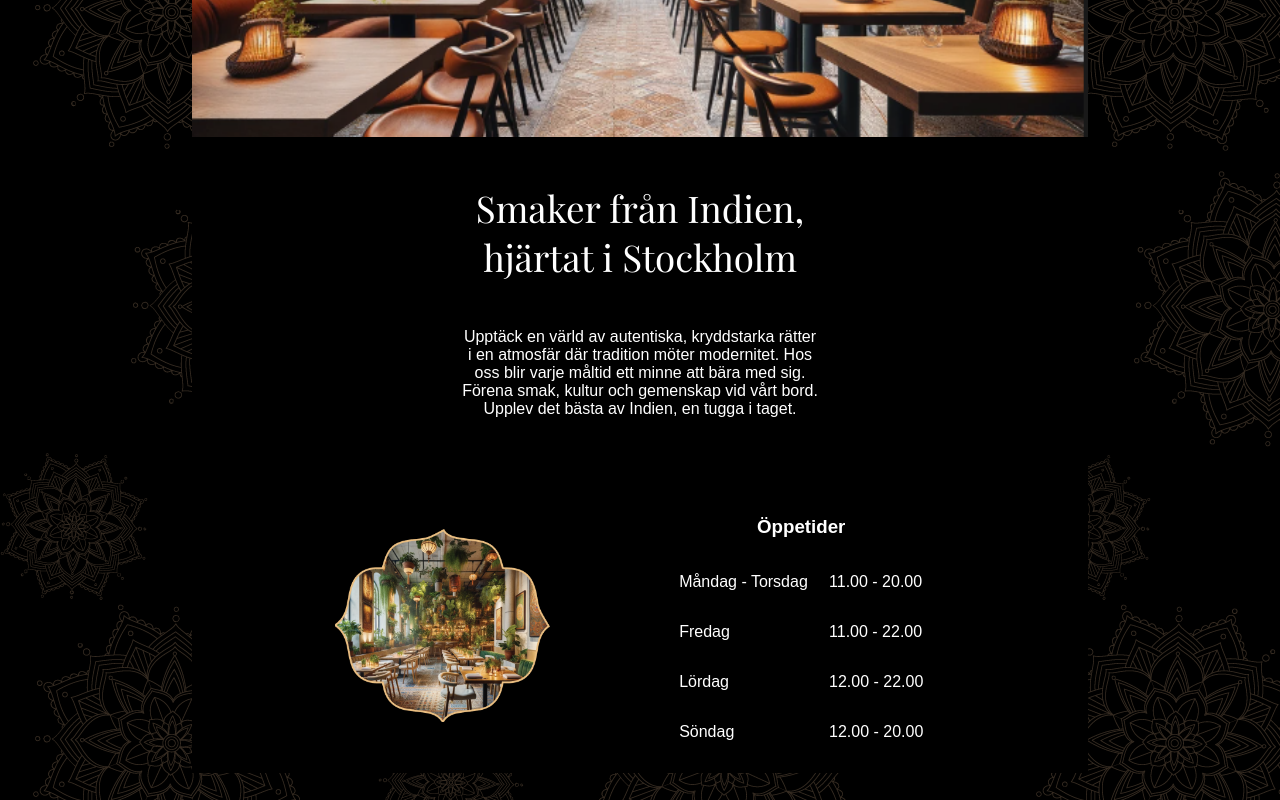
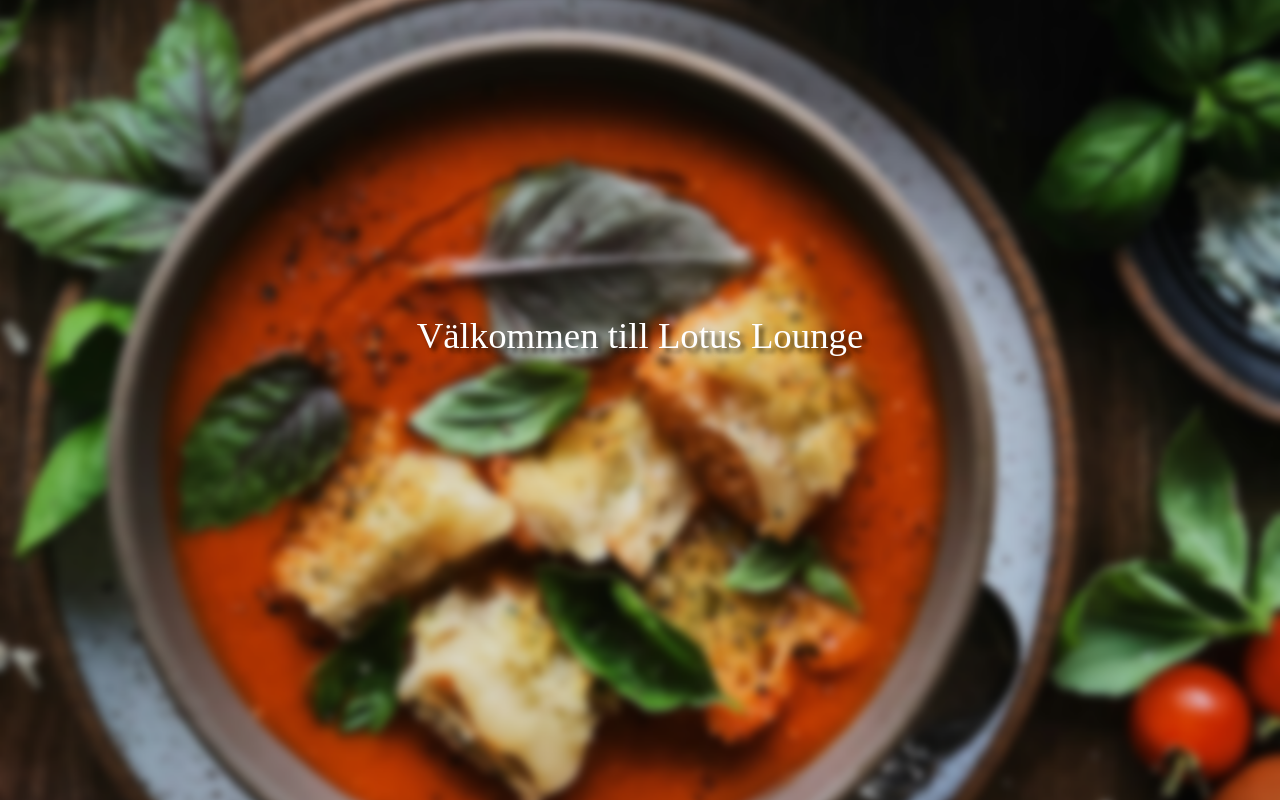
Before and after one commit to Medieinstitutet/the-restaurant-team8, a React (Vite) app: page / in a window 1280 px wide. Shown: the part 560-1360 px from the top of the page. Built offline with nearby package versions, Linux system fonts and the light colour scheme; a web font is replaced by a local one.

Commit message:
Revert "Merge branch 'styling-responsive'"
This reverts commit 8393e0f742c7b62f064cb3270e901c33d8daaa47, reversing
changes made to 198b948c33c6e0fad4be9d03da982404d4527cd2.

```diff
--- a/src/components/header/Header.scss
+++ b/src/components/header/Header.scss
@@ -1,39 +1,18 @@
-header {
-  width: 100%;
+header{
+
+    width: 100vw;
     display: flex;
     justify-content: center;
     align-items: center;
     text-align: center;
-  max-height: 500px;
-  overflow: hidden;
 }
 
-.headerImgContainer {
-  width: 100%;
-  height: 100%;
-}
-.headerImgContainer img {
+header img{
     object-fit: cover;
     width: 100%;
-  height: 100%;
 }
 
-h1 {
+h1{
     position: absolute;
     padding: 1rem;
 }
-
-@media screen and (min-width: 769px) {
-  header {
-    background-position: center;
-    background-size: cover;
-    background-image: url(../../images/booking_headerimage.png);
-    min-height: 600px;
-  }
-
-
-  .headerImgContainer {
-    display: none;
-    height: 100%;
-  }
-}
--- a/src/components/header/Header.tsx
+++ b/src/components/header/Header.tsx
@@ -1,19 +1,16 @@
 import './Header.scss'
 
 interface IHeaderProps {
-  title: string;
-  imageUrl: string;
+    title: string,
+    imageUrl: string
 }
 
-export const Header = ({ title, imageUrl }: IHeaderProps) => {
-  return (
-    <>
-      <header>
+export const Header = ({title, imageUrl}: IHeaderProps) => {
+
+    return <>
+    <header>
         <h1>{title}</h1>
-        <div className="headerImgContainer">
-          <img src={imageUrl} alt="header-bakgrund" />
-        </div>
-      </header>
+        <img src={imageUrl} alt="header-bakgrund" />
+    </header>
     </>
-  );
-};
+}
--- a/src/components/menu/FoodMenu.tsx
+++ b/src/components/menu/FoodMenu.tsx
@@ -1,6 +1,6 @@
 import menuJson from "../menu/menu.json";
 import { IMenuData } from "../../models/IMenuData";
-import { MenuCategory } from "../menuCategory/menuCategory";
+import { MenuCategory } from "../menuCategory/MenuCategory";
 
 const menuData: IMenuData = menuJson;
 
--- a/src/components/menuCategory/menuCategory.tsx
+++ b/src/components/menuCategory/menuCategory.tsx
@@ -1,5 +1,5 @@
 import { MenuItem } from "../menuItem/MenuItem";
-import "./menuCategory.scss";
+import "./MenuCategory.scss";
 import { IMenuCategory } from "../../models/IMenuCategory";
 
 export const MenuCategory = ({ title, items, images }: IMenuCategory) => {
--- a/src/components/openingHours/OpeningHours.scss
+++ /dev/null
@@ -1,13 +0,0 @@
-#openingHours{
-    width: 90%;
-    text-align: left;
-    margin: auto;
-}
-
-@media screen and (min-width: 769px){
-
-        #openingHours{
-width: 40%;
-        }
-
-}
--- a/src/components/openingHours/OpeningHours.tsx
+++ /dev/null
@@ -1,24 +0,0 @@
-import './OpeningHours.scss'
-
-export const OpeningHours = () => {
-
-    return (
-        <div id="openingHours" className='col'>
-            <h3 style={{textAlign:"center"}}>Öppetider</h3>
-            <div className="row">
-                <div className="col">
-                    <p>Måndag - Torsdag</p>
-                    <p>Fredag</p>
-                    <p>Lördag</p>
-                    <p>Söndag</p>
-                </div>
-                <div className="col">
-                    <p>11.00 - 20.00</p>
-                    <p>11.00 - 22.00</p>
-                    <p>12.00 - 22.00</p>
-                    <p>12.00 - 20.00</p>
-                </div>
-            </div>
-        </div>
-    )
-}
--- a/src/components/textSection/TextSection.scss
+++ /dev/null
@@ -1,19 +0,0 @@
-.textSection{
-    display: flex;
-    flex-direction: column;
-    width: 80%;
-    text-align: center;
-    margin: auto;
-    margin-bottom: 2rem;
-    padding: 1rem;
-}
-
-@media screen and (min-width:769px){
-    .textSection{
-        width: 40%;
-    }
-    .textSection h2{
-       font-size: 2.3em;
-       width: 100%;
-    }
-}
--- a/src/components/textSection/TextSection.tsx
+++ b/src/components/textSection/TextSection.tsx
@@ -1,5 +1,3 @@
-import './TextSection.scss'
-
 interface ITextSectionProps{
     headline: string,
     text: string
@@ -8,7 +6,7 @@ interface ITextSectionProps{
 
 export const TextSection = ({headline, text}: ITextSectionProps) => {
   return (
-    <div className="textSection">
+    <div style={{width: "80vw", textAlign: "center", margin: "auto"}}>
       <h2>{headline}</h2>
       <p>
         {text}
--- a/src/index.css
+++ b/src/index.css
@@ -21,10 +21,6 @@ a:hover {
   color: #535bf2;
 }
 
-main{
-  width: 100%;
-}
-
 body {
   color: white;
   background-color: black;
@@ -40,10 +36,9 @@ body {
 }
 
 h1 {
-  max-width: 70%;
   font-family: "Inknut Antiqua", serif;
   font-weight: normal;
-  font-size: 2em;
+  font-size: 2.3em;
   line-height: 1.3;
   text-shadow: 4px 4px 5px rgba(0,0,0,0.69);
 }
@@ -53,7 +48,6 @@ h2{
   font-optical-sizing: auto;
   font-weight: 400;
   font-style: normal;
-  text-align: center;
 }
 button {
   border-radius: 8px;
@@ -67,14 +61,6 @@ button {
   transition: border-color 0.25s;
 }
 
-.imgContainer{
-  width: 75%;
-  margin: auto;
-}
-
-.imgContainer img{
-  width: 100%;
-}
 
 button:focus,
 button:focus-visible {
@@ -85,40 +71,3 @@ button:focus-visible {
   display: flex;
   flex-direction: column;
 }
-
-.row{
-  display: flex;
-  flex-direction: row;
-}
-
-.textAndImage{
-  margin-top: 2rem;
-  margin-bottom: 2rem;
-  padding: 1rem;
-  display: flex;
-  flex-direction: column;
-}
-@media screen and (min-width: 769px) {
-
-  main{
-    margin: auto;
-    background-color: black;
-    width: 70%;
-  }
-
-  h1{
-    font-size: 3.4em;
-  }
-  .imgContainer{
-    width: 30%;
-    margin: auto;
-  }
-
-  .textAndImage {
-    margin: auto;
-    width: 80%;
-    flex-direction: row;
-    justify-content: space-between;
-    align-items: center;
-  }
-}
--- a/src/pages/Home.tsx
+++ b/src/pages/Home.tsx
@@ -2,14 +2,10 @@ import { Header } from "../components/header/Header";
 import HeaderImage from "../../src/images/home_headerimg.png";
 import { TextSection } from "../components/textSection/TextSection";
 import RestaurantImage from "../images/restaurant.png";
-import { OpeningHours } from "../components/openingHours/OpeningHours";
-import { NavLink } from "react-router-dom";
-import { Booking } from "./Booking";
 export const Home = () => {
   return (
     <>
       <Header title="Välkommen till Lotus Lounge" imageUrl={HeaderImage} />
-
       <TextSection
         headline="Smaker från Indien, hjärtat i Stockholm"
         text="Upptäck en värld av autentiska,
@@ -18,11 +14,9 @@ export const Home = () => {
         Förena smak, kultur och gemenskap vid vårt bord.
         Upplev det bästa av Indien, en tugga i taget."
       />
-        <div className="textAndImage">
-          <div className="imgContainer">
-          <img src={RestaurantImage} alt="restaurang" />
-          </div>
-        <OpeningHours/>
+
+      <div style={{width: "80vw", margin: "auto"}}>
+        <img style= {{width: "100%"}} src={RestaurantImage} alt="restaurang" />
       </div>
 
     </>
```
Lines whose indentation alone changed are shown as unchanged.
